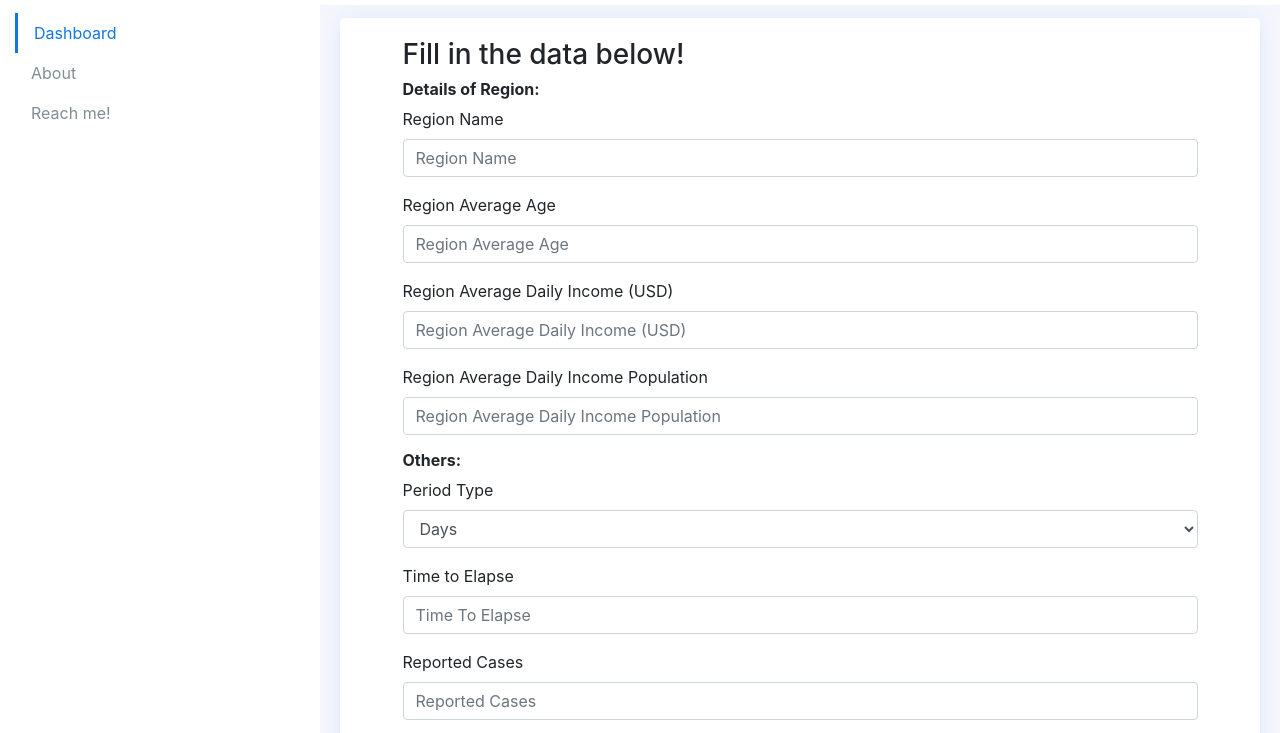
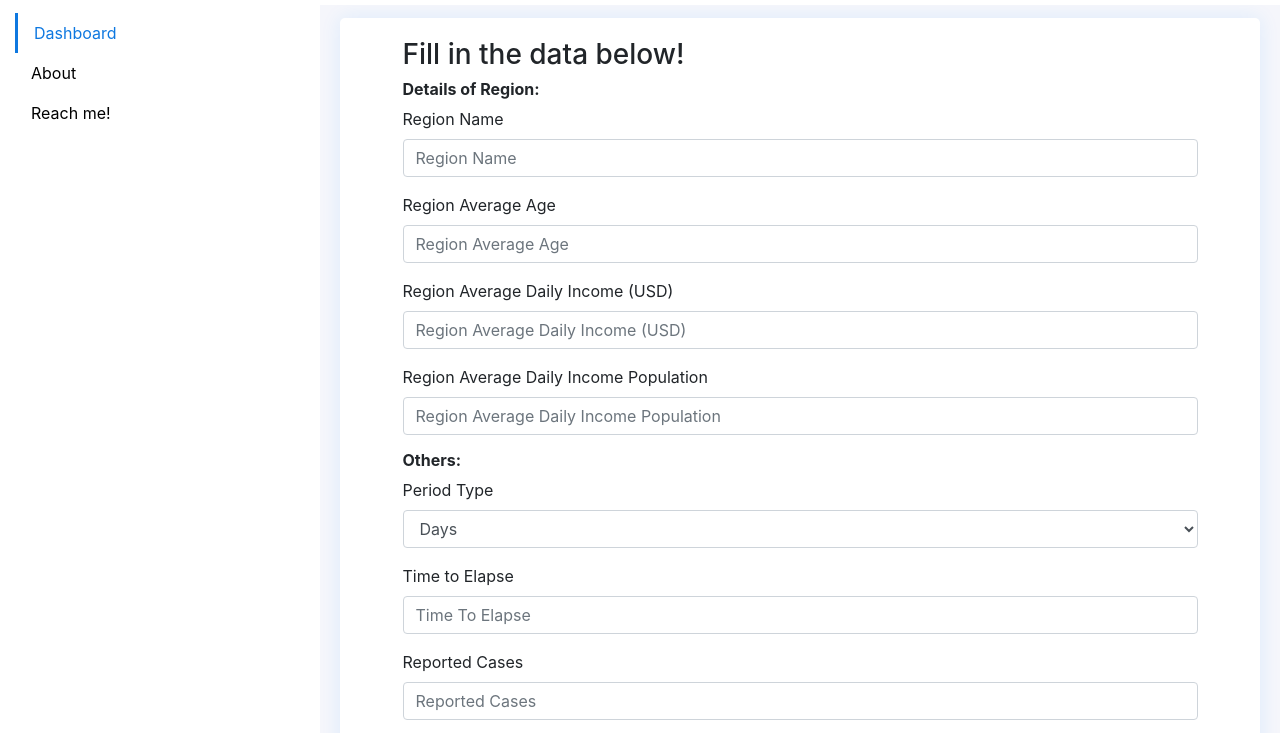
Before and after one commit to Ebugo/covid-19-assessment, a website: page index.html in a window 1280 px wide. Shown: the part 51-784 px from the top of the page. Drawn offline with nearby package versions, Linux system fonts and the light colour scheme.

Commit message:
fixed sidebar text color

```diff
--- a/index.html
+++ b/index.html
@@ -46,7 +46,7 @@
 
     .nav-pills .nav-link {
       background-color: transparent !important;
-      color: #808D93;
+      color: #000000;
     }
 
     .nav-pills .nav-link:hover {
@@ -90,7 +90,7 @@
         <div class="nav flex-column nav-pills" id="v-pills-tab" role="tablist" aria-orientation="vertical">
           <a class="nav-link active" id="v-pills-dashboard-tab" data-toggle="pill" href="#v-pills-dashboard" role="tab" aria-controls="v-pills-dashboard" aria-selected="true">Dashboard</a>
           <a class="nav-link" id="v-pills-about-tab" data-toggle="pill" href="#v-pills-about" role="tab" aria-controls="v-pills-about" aria-selected="false">About</a>
-          <a class="nav-link" href="https://gospel-chinyereugo.netlify.com/" target="_blank">Reach me!</a>
+          <a class="nav-link" rel="noopener" href="https://gospel-chinyereugo.netlify.com/" target="_blank">Reach me!</a>
         </div>
       </div>
       <div class="col-md-9 py-5">
```
